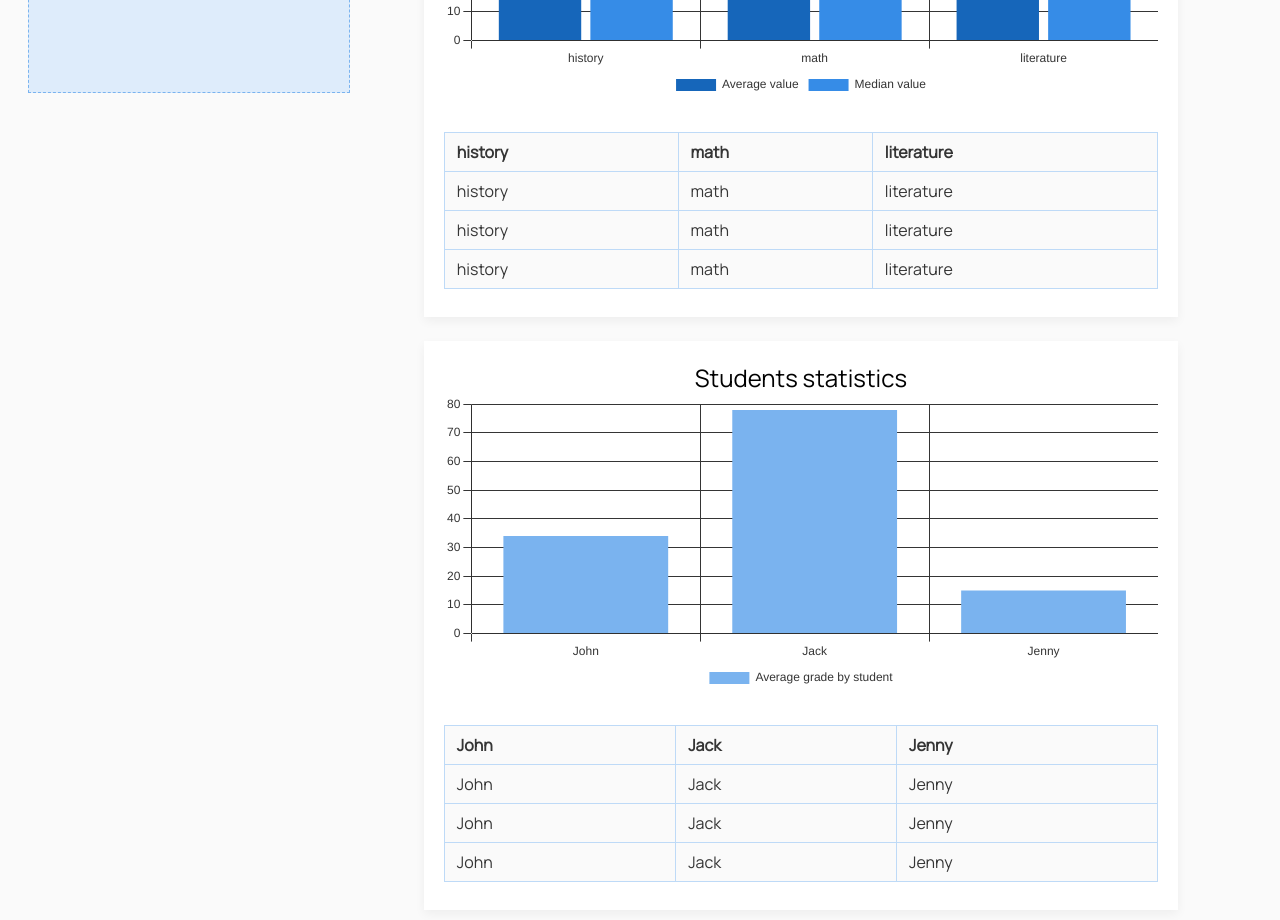
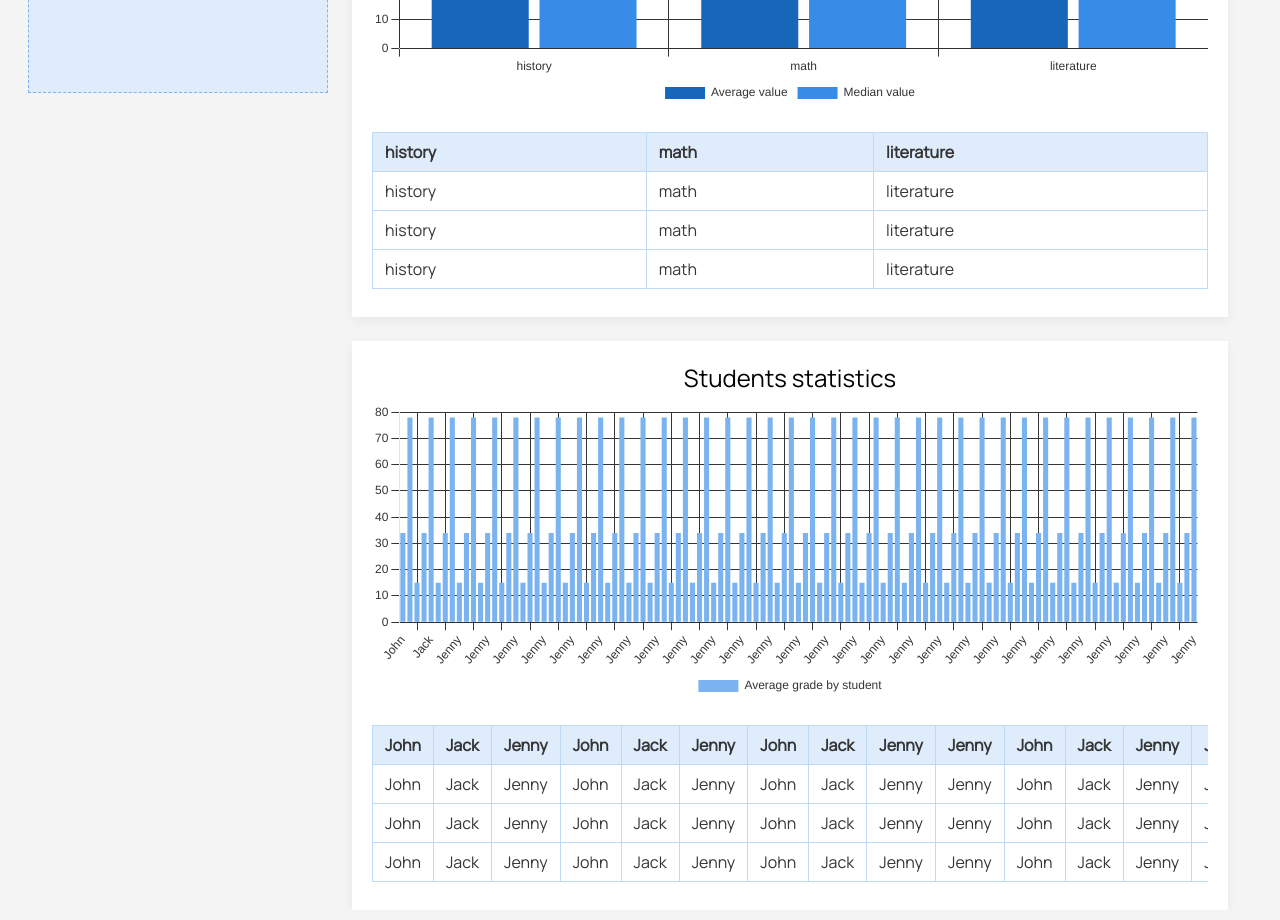
Before and after one commit to AleksandrKalinin/csv-viewer, a Vue app: page / in a window 1280 px wide. Shown: the part 280-1200 px from the top of the page. Built offline with nearby package versions, Linux system fonts and the light colour scheme.

Commit message:
refactor: refactor existing codebase

```diff
--- a/src/App.vue
+++ b/src/App.vue
@@ -1,20 +1,8 @@
 <template>
   <main class="main">
-    <FileUpload @handleFileUpload="uploadCsvFile" />
+    <FileUploader @handleFileUpload="uploadCsvFile" />
     <div class="info">
-      <!-- <div class="info__block">
-        <div class="info__chart">
-          <UsersChart @selectItem="selectItem" />
-        </div>
-        <Table :labels="labels" />
-      </div>
-      <div class="info__block">
-        <div class="info__chart">
-          <SubjectsChart @selectItem="selectItem" />
-        </div>
-        <Table :labels="labels" />
-      </div> -->
-      <div class="info__block">
+      <section class="info__block">
         <div class="info__chart">
           <BarChart
             @selectItem="selectItem"
@@ -23,8 +11,8 @@
           />
         </div>
         <DataTable :labels="subjectsLabels" />
-      </div>
-      <div class="info__block">
+      </section>
+      <section class="info__block">
         <div class="info__chart">
           <BarChart
             @selectItem="selectItem"
@@ -33,7 +21,7 @@
           />
         </div>
         <DataTable :labels="studentsLabels" />
-      </div>
+      </section>
     </div>
     <Modal ref="modal">
       <template #modal>
@@ -46,7 +34,7 @@
   </main>
 </template>
 <script setup lang="ts">
-import FileUpload from './components/FileUpload.vue'
+import FileUploader from './components/FileUploader.vue'
 import BarChart from './components/BarChart.vue'
 import DataTable from './components/DataTable.vue'
 import Modal from './components/Modal.vue'
@@ -86,7 +74,121 @@ const uploadCsvFile = (file: File) => {
   uploadFile(formdata)
 }
 
-const studentsLabels = ['John', 'Jack', 'Jenny']
+const studentsLabels = [
+  'John',
+  'Jack',
+  'Jenny',
+  'John',
+  'Jack',
+  'Jenny',
+  'John',
+  'Jack',
+  'Jenny',
+  'Jenny',
+  'John',
+  'Jack',
+  'Jenny',
+  'Jenny',
+  'John',
+  'Jack',
+  'Jenny',
+  'Jenny',
+  'John',
+  'Jack',
+  'Jenny',
+  'Jenny',
+  'John',
+  'Jack',
+  'Jenny',
+  'Jenny',
+  'John',
+  'Jack',
+  'Jenny',
+  'Jenny',
+  'John',
+  'Jack',
+  'Jenny',
+  'Jenny',
+  'John',
+  'Jack',
+  'Jenny',
+  'Jenny',
+  'John',
+  'Jack',
+  'Jenny',
+  'Jenny',
+  'John',
+  'Jack',
+  'Jenny',
+  'Jenny',
+  'John',
+  'Jack',
+  'Jenny',
+  'Jenny',
+  'John',
+  'Jack',
+  'Jenny',
+  'Jenny',
+  'John',
+  'Jack',
+  'Jenny',
+  'Jenny',
+  'John',
+  'Jack',
+  'Jenny',
+  'Jenny',
+  'John',
+  'Jack',
+  'Jenny',
+  'Jenny',
+  'John',
+  'Jack',
+  'Jenny',
+  'Jenny',
+  'John',
+  'Jack',
+  'Jenny',
+  'Jenny',
+  'John',
+  'Jack',
+  'Jenny',
+  'Jenny',
+  'John',
+  'Jack',
+  'Jenny',
+  'Jenny',
+  'John',
+  'Jack',
+  'Jenny',
+  'Jenny',
+  'John',
+  'Jack',
+  'Jenny',
+  'Jenny',
+  'John',
+  'Jack',
+  'Jenny',
+  'Jenny',
+  'John',
+  'Jack',
+  'Jenny',
+  'Jenny',
+  'John',
+  'Jack',
+  'Jenny',
+  'Jenny',
+  'John',
+  'Jack',
+  'Jenny',
+  'Jenny',
+  'John',
+  'Jack',
+  'Jenny',
+  'Jenny',
+  'John',
+  'Jack',
+  'Jenny'
+]
 const subjectsLabels = ['history', 'math', 'literature']
 
 const subjectsChartData = computed(() => {
@@ -114,12 +216,18 @@ const studentsChartData = computed(() => {
       {
         label: 'Average grade by student',
         backgroundColor: '#7ab3ef',
-        data: [34, 78, 15]
+        data: [
+          34, 78, 15, 34, 78, 15, 34, 78, 15, 34, 78, 15, 34, 78, 15, 34, 78, 15, 34, 78, 15, 34,
+          78, 15, 34, 78, 15, 34, 78, 15, 34, 78, 15, 34, 78, 15, 34, 78, 15, 34, 78, 15, 34, 78,
+          15, 34, 78, 15, 34, 78, 15, 34, 78, 15, 34, 78, 15, 34, 78, 15, 34, 78, 15, 34, 78, 15,
+          34, 78, 15, 34, 78, 15, 34, 78, 15, 34, 78, 15, 34, 78, 15, 34, 78, 15, 34, 78, 15, 34,
+          78, 15, 34, 78, 15, 34, 78, 15, 34, 78, 15, 34, 78, 15, 34, 78, 15, 34, 78, 15, 34, 78,
+          15, 34, 78, 15
+        ]
       }
     ]
   }
 })
-
 </script>
 
 <style scoped lang="scss">
@@ -135,7 +243,7 @@ const studentsChartData = computed(() => {
   width: 100%;
   display: flex;
   flex-direction: column;
-
+  overflow: hidden;
   align-items: center;
   gap: var(--space-xl);
   padding: 0 var(--space-xl);
@@ -143,13 +251,14 @@ const studentsChartData = computed(() => {
   &__block {
     display: flex;
     flex-direction: column;
+    overflow: hidden;
     gap: var(--space-6xl);
     max-height: 100%;
     width: 100%;
-    max-width: calc(100% - 100px);
     background-color: var(--color-background-white);
     padding: var(--space-l) var(--space-l) var(--space-2xl);
     box-shadow: 0 4px 10px rgb(0 0 0 / 5%);
+    position: relative;
   }
 
   &__chart {
@@ -158,7 +267,7 @@ const studentsChartData = computed(() => {
 }
 
 .selected-chart {
-  background: #ffffff;
+  background: var(--color-background-white);
   width: 500px;
   max-width: 100%;
   height: 300px;
@@ -169,13 +278,13 @@ const studentsChartData = computed(() => {
   }
 }
 
-@media only screen and (max-width: 768px) {
+@media only screen and (max-width: 992px) {
   main {
     flex-direction: column;
   }
 
   .info {
-    padding: 0 var(--space-s);
+    padding: 0;
 
     &__block {
       max-width: 100%;
--- a/src/assets/base.css
+++ b/src/assets/base.css
@@ -9,7 +9,7 @@
   --color-font-secondary: #767676;
   --color-font-third: #e1e1e1;
 
-  --color-background-primary: #fafafa;
+  --color-background-primary: #f4f4f4;
   --color-background-white: #ffffff;
 
   --space-2xs: 4px;
--- a/src/components/BarChart.vue
+++ b/src/components/BarChart.vue
@@ -52,5 +52,6 @@ ChartJS.register(CategoryScale, LinearScale, BarElement, Title, Tooltip, Legend)
 <style scoped lang="scss">
 .chart-title {
   text-align: center;
+  margin-bottom: var(--space-xs);
 }
 </style>
--- a/src/components/DataTable.vue
+++ b/src/components/DataTable.vue
@@ -3,7 +3,16 @@
     <table class="table">
       <thead class="table__header table-header">
         <tr class="table-header__row">
-          <th class="table-header__cell" v-for="item in labels" :key="item">{{ item }}</th>
+          <th
+            class="table-header__cell"
+            v-for="item in labels"
+            :key="item"
+            @click="
+              emit('selectItem', 1, 'Average value for each subject', 'Detailed view for subject')
+            "
+          >
+            {{ item }}
+          </th>
         </tr>
       </thead>
       <tbody class="table__body table-body">
@@ -25,6 +34,8 @@
 defineProps<{
   labels: string[]
 }>()
+
+const emit = defineEmits<(e: 'selectItem', value: any, key: string, title: string) => void>()
 </script>
 
 <style scoped lang="scss">
@@ -43,9 +54,26 @@ defineProps<{
   width: 100%;
 
   &-header {
+    &__row {
+      background: var(--color-blue-lightest);
+    }
+
     &__cell {
+      cursor: pointer;
       text-align: left;
       font-weight: 600;
+    }
+  }
+
+  &-body {
+    &__row {
+      cursor: pointer;
+      transition: 0.1s ease;
+      background: var(--color-background-white);
+
+      &:hover {
+        background: var(--color-background-primary);
+      }
     }
   }
 
@@ -55,4 +83,22 @@ defineProps<{
     border: 1px solid var(--color-blue-light);
   }
 }
+
+::-webkit-scrollbar {
+  height: 6px;
+  width: 6px;
+  cursor: pointer;
+}
+
+::-webkit-scrollbar-track {
+  background: var(--color-background-primary);
+}
+
+::-webkit-scrollbar-thumb {
+  background-color: var(--color-font-third);
+}
+
+::-webkit-scrollbar-thumb:hover {
+  background-color: var(--color-font-secondary);
+}
 </style>
--- a/src/components/Fileupload.vue
+++ b/src/components/FileUploader.vue
@@ -17,10 +17,10 @@
       @drop="dropHandler($event)"
       @dragover="dragOverHandler($event)"
     >
-      <UploadIcon />
-      <span class="imageupload__placeholder">
-        Drag-and-drop csv file, or click to select file to upload.
+      <span class="imageupload__icon">
+        <UploadIcon />
       </span>
+      <span class="imageupload__placeholder"> Choose a .csv file, or drag it here. </span>
     </label>
   </div>
 </template>
@@ -41,7 +41,6 @@ const fileupload = ref<HTMLInputElement | null>(null)
 
 const onFileUpload = async ($event: Event): Promise<void> => {
   const target = $event.target as HTMLInputElement
-  console.log(target)
   if (target && target.files) {
     emit('handleFileUpload', target.files[0])
   }
@@ -52,12 +51,11 @@ const dropHandler = (ev: DragEvent): void => {
 
   if (ev.dataTransfer?.items) {
     ;[...ev.dataTransfer.items].forEach(async (item) => {
-      console.log(item.type)
       if (item.kind === 'file' && item.type === 'text/csv') {
         const file = item.getAsFile() as File
         emit('handleFileUpload', file)
       } else if (item.kind === 'file' && item.type !== 'text/csv') {
-        toast('Incorrect file type!')
+        toast.error('Incorrect file type!')
       }
     })
   }
@@ -76,24 +74,9 @@ const dragOverHandler = (ev: DragEvent): void => {
   align-items: flex-end;
   position: relative;
 
-  &__delete {
-    position: absolute;
-    top: calc(var(--space-s) * -1);
-    right: calc(var(--space-s) * -1);
-    padding: var(--space-xs);
-    border-radius: 50%;
-    background: var(--color-blue-darkest);
-    cursor: pointer;
-    z-index: 2;
-  }
-
   &__icon {
-    width: var(--space-s);
-    height: var(--space-s);
-
-    :deep(path) {
-      fill: var(--color-font-third);
-    }
+    width: var(--space-xl);
+    height: var(--space-xl);
   }
 
   &__file {
@@ -123,6 +106,7 @@ const dragOverHandler = (ev: DragEvent): void => {
     overflow: hidden;
     cursor: pointer;
     background: var(--color-blue-lightest);
+    gap: var(--space-s);
   }
 
   &__placeholder {
@@ -141,7 +125,7 @@ const dragOverHandler = (ev: DragEvent): void => {
   }
 }
 
-@media only screen and (max-width: 768px) {
+@media only screen and (max-width: 992px) {
   .imageupload {
     &__wrapper {
       margin-bottom: var(--space-xl);
--- a/src/components/Modal.vue
+++ b/src/components/Modal.vue
@@ -78,7 +78,7 @@ defineExpose({
     align-items: center;
     justify-content: center;
     padding: var(--space-xl);
-    background-color: #ffffff;
+    background-color: var(--color-background-white);
     border-radius: 10px;
     max-width: 100%;
   }
--- a/src/stores/filesStore.ts
+++ b/src/stores/filesStore.ts
@@ -13,8 +13,7 @@ export const useFilesStore = defineStore('Files store', () => {
     try {
       const response = await filesService.uploadFile(data)
       if (response) {
-        console.log(response)
-        toast('File uploaded!')
+        toast.success('File uploaded!')
       }
     } catch (err) {
       catchError(err as AxiosError)
--- a/src/stores/gradesStore.ts
+++ b/src/stores/gradesStore.ts
@@ -14,7 +14,7 @@ export const useGradesStore = defineStore('Grades store', () => {
     try {
       const response = await gradesService.getAverageSubjectsGrades()
       if (response) {
-        console.log(response)
+        avgSubjectsGrades.value = response;
       }
     } catch (err) {
       catchError(err as AxiosError)
@@ -25,7 +25,7 @@ export const useGradesStore = defineStore('Grades store', () => {
     try {
       const response = await gradesService.getMedianSubjectsGrades()
       if (response) {
-        console.log(response)
+        medianSubjectsGrades.value = response;
       }
     } catch (err) {
       catchError(err as AxiosError)
```
Also changed, not shown: src/types.ts (+21 -0 lines).
